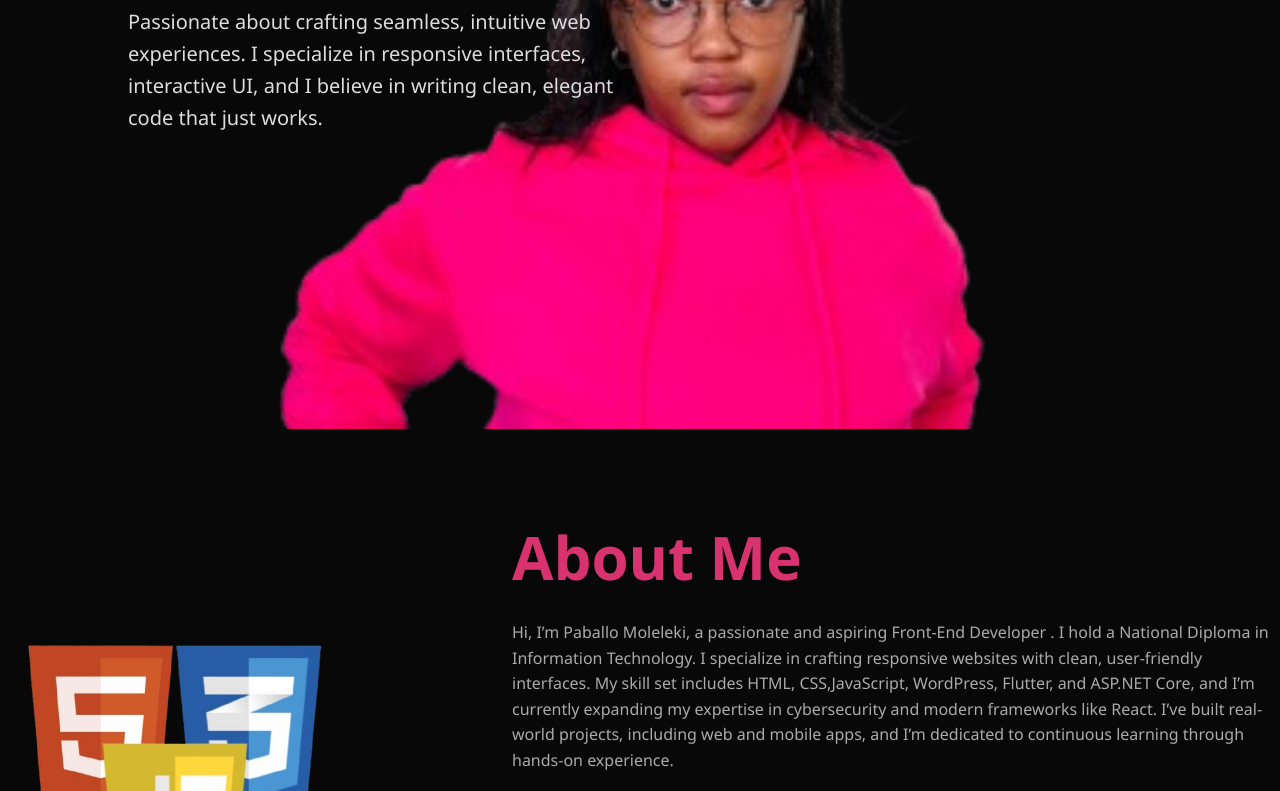
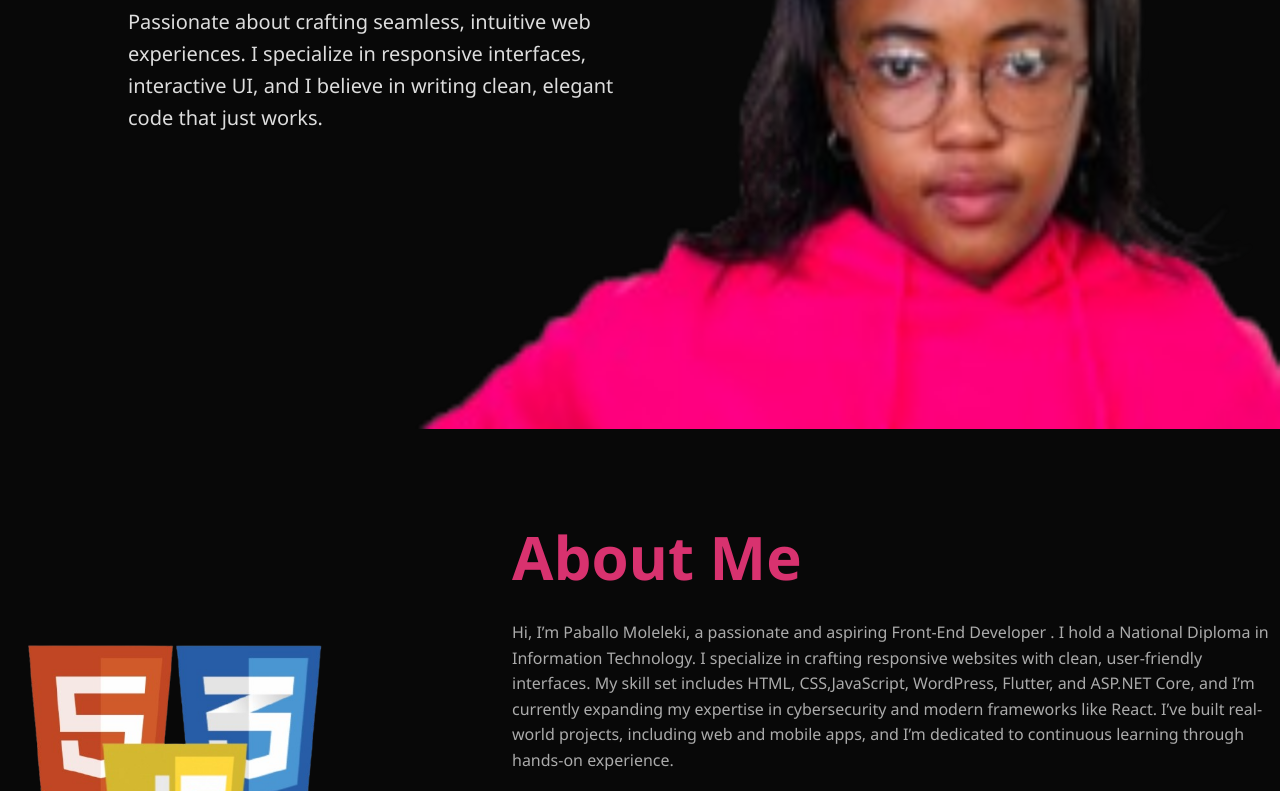
Before and after one commit to pabitasha/pabi-portfolio-site, a plain HTML site: page index.html in a window 1280 px wide. Shown: the part 371-1162 px from the top of the page. Drawn offline with Linux system fonts and the light colour scheme.

Commit message:
Update style.css

```diff
--- a/style.css
+++ b/style.css
@@ -18,7 +18,7 @@ body {
   height: 100vh;
   background-size: cover;
   background-position: left;
-  background-image: url(images/pabi_profile.png);
+  background-image: url(pabi_profile.png);
    position: sticky;
 
 }
```
